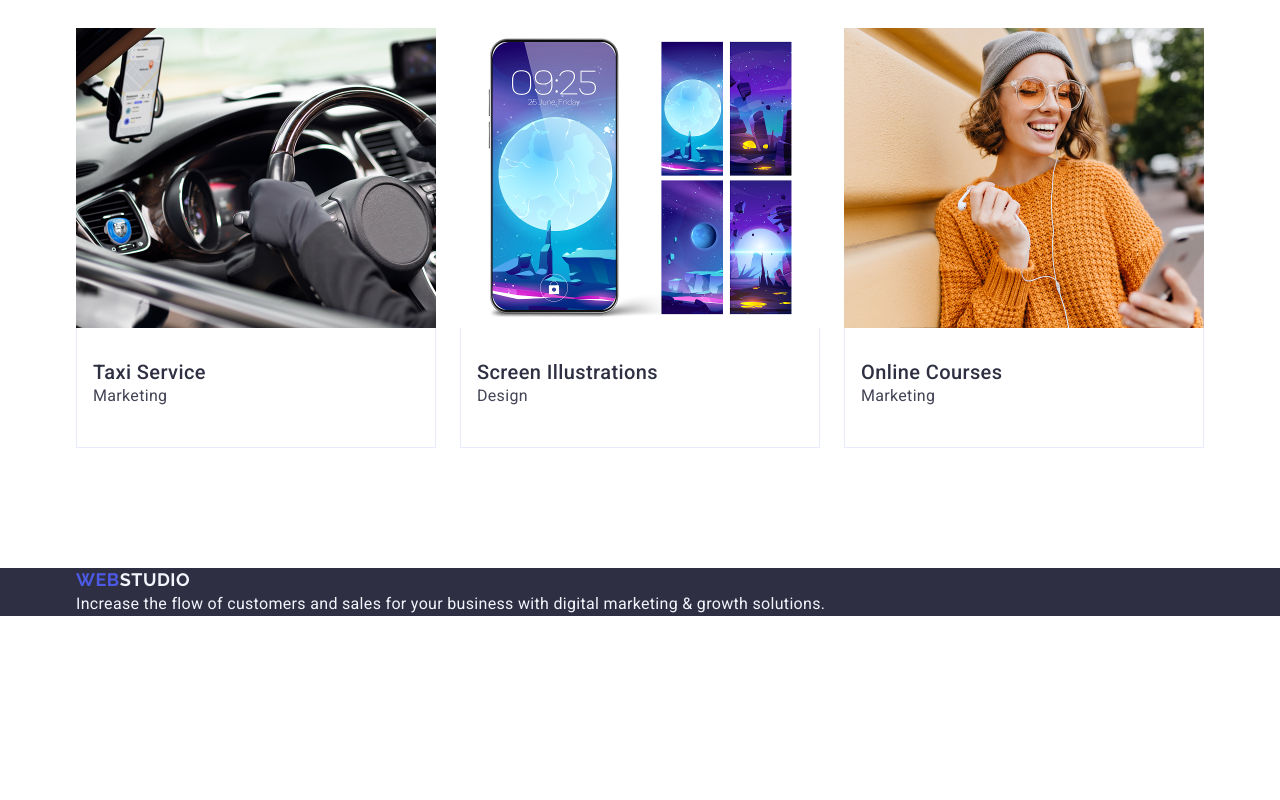
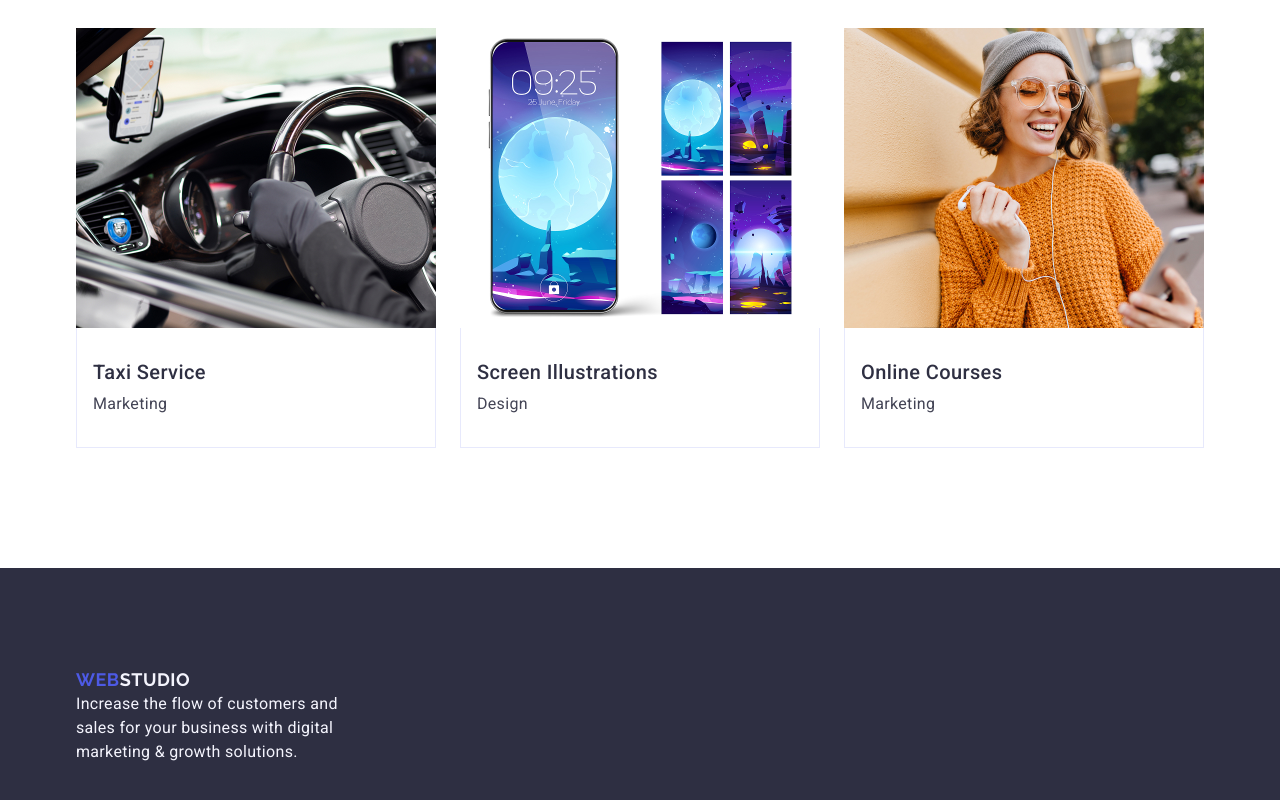
Before and after one commit to Anatolii-88/goit-markup-hw-03, a plain HTML site: page index.html in a window 1280 px wide. Shown: the part 2492-3292 px from the top of the page. Before the commit the page ends 3108 px from the top, so only its background shows below. Drawn offline with nearby package versions, Linux system fonts and the light colour scheme.

Commit message:
Add flexbox

```diff
--- a/css/footer.css
+++ b/css/footer.css
@@ -6,6 +6,7 @@
   letter-spacing: 0.03em;
   text-transform: uppercase;
   color: #f4f4fd;
+  padding-bottom: 16px;
 }
 .footer-logo span {
   color: #4d5ae5;
@@ -15,7 +16,9 @@
   line-height: 1.5;
   letter-spacing: 0.02em;
   color: #f4f4fd;
+  max-width: 264px;
 }
 .footer {
   background-color: #2e2f42;
+  padding: 100px 0;
 }
--- a/css/portfolio.css
+++ b/css/portfolio.css
@@ -41,10 +41,13 @@
   height: auto;
 }
 .portfolio-info {
+  display: flex;
+  flex-direction: column;
   border-bottom: 1px solid #e7e9fc;
   border-left: 1px solid #e7e9fc;
   border-right: 1px solid #e7e9fc;
   padding: 32px 16px;
   width: 360px;
   height: 120px;
+  gap: 8px;
 }
```
